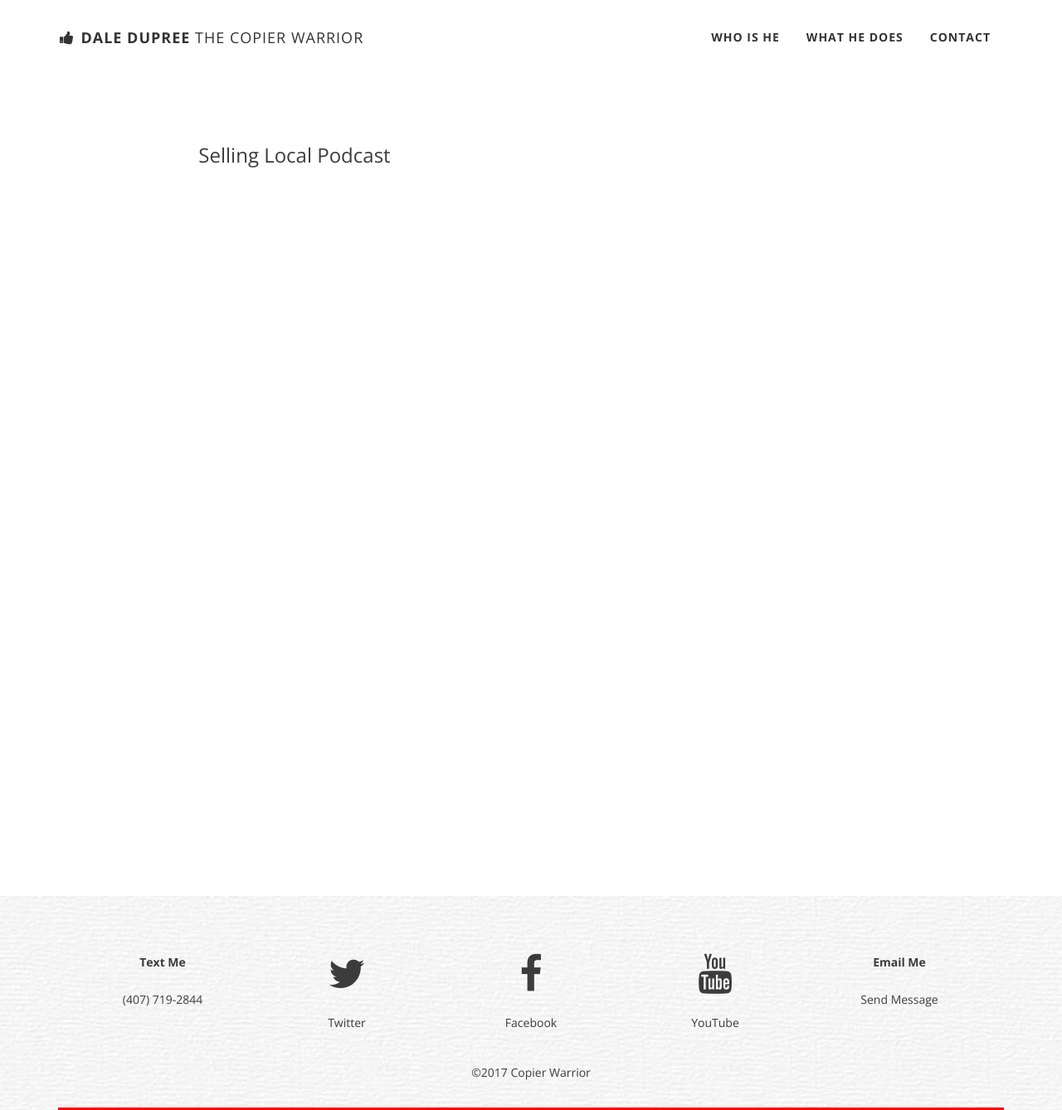
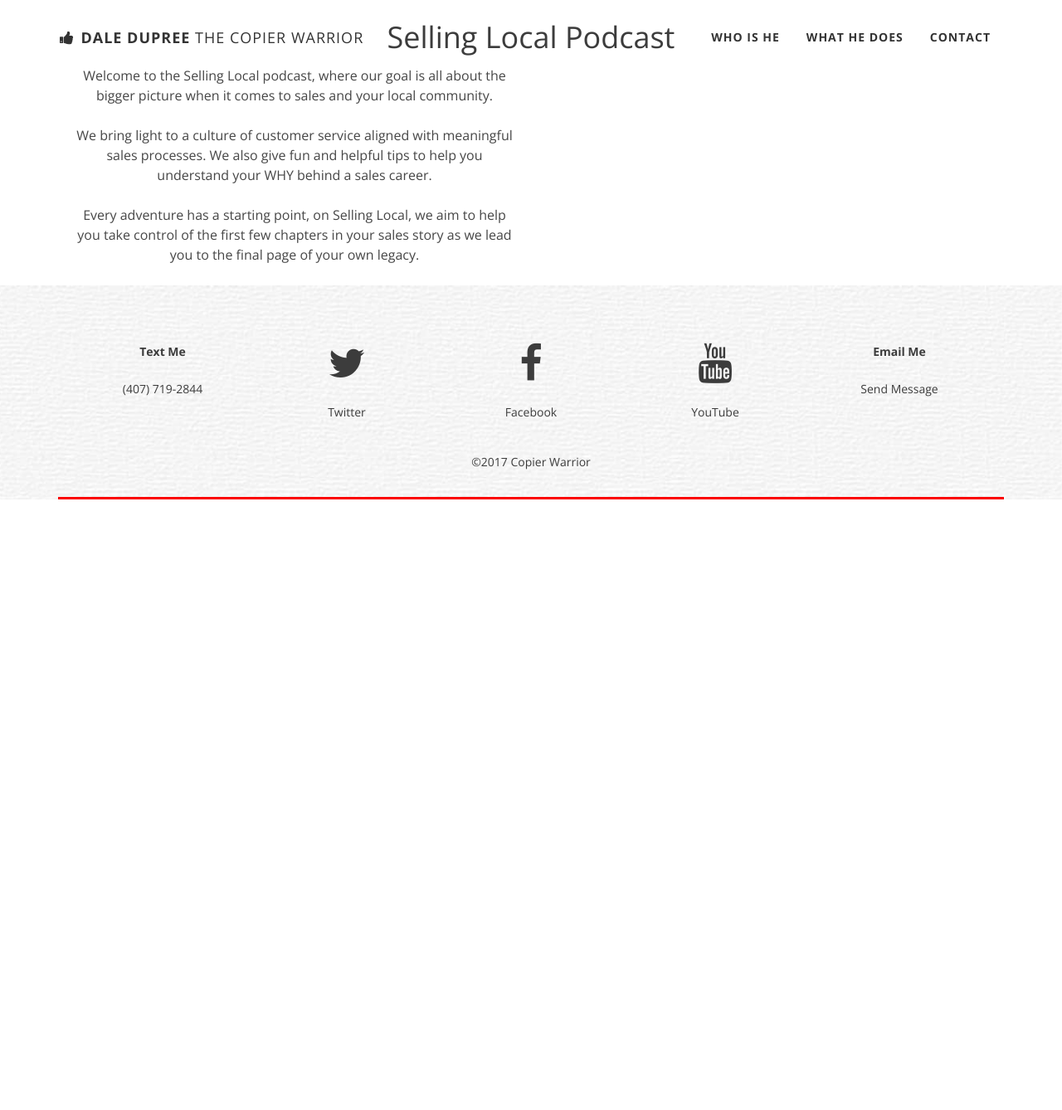
Before and after one commit to copierwarrior/copierwarrior.github.io, a Jekyll site: the page selling-local-podcast.html, which Jekyll copies as it is, in a window 1280 px wide and 1338 px high. Shown: the whole window at 83% size. Built offline with Jekyll 4.4.1, drawn with Linux system fonts in a browser that asks for light colours; nearby versions of some CDN libraries.

Commit message:
Update selling-local-podcast.html

```diff
--- a/selling-local-podcast.html
+++ b/selling-local-podcast.html
@@ -60,10 +60,15 @@
   </div>
 </nav>
 
-    <section id="intro">
+    <section>
 	<div class="container text-center">
+	<h1>Selling Local Podcast</h1>
 	<div class="col-lg-6 wp1">
-<h3>Selling Local Podcast</h3>
+	<p>Welcome to the Selling Local podcast, where our goal is all about the bigger picture when it comes to sales and your local community.
+	<br><Br>
+	We bring light to a culture of customer service aligned with meaningful sales processes. We also give fun and helpful tips to help you understand your WHY behind a sales career.
+	<br><br>
+	Every adventure has a starting point, on Selling Local, we aim to help you take control of the first few chapters in your sales story as we lead you to the final page of your own legacy.</p>
     </div>
 	<div class="col-lg-6 wp1">
 <script>
```
